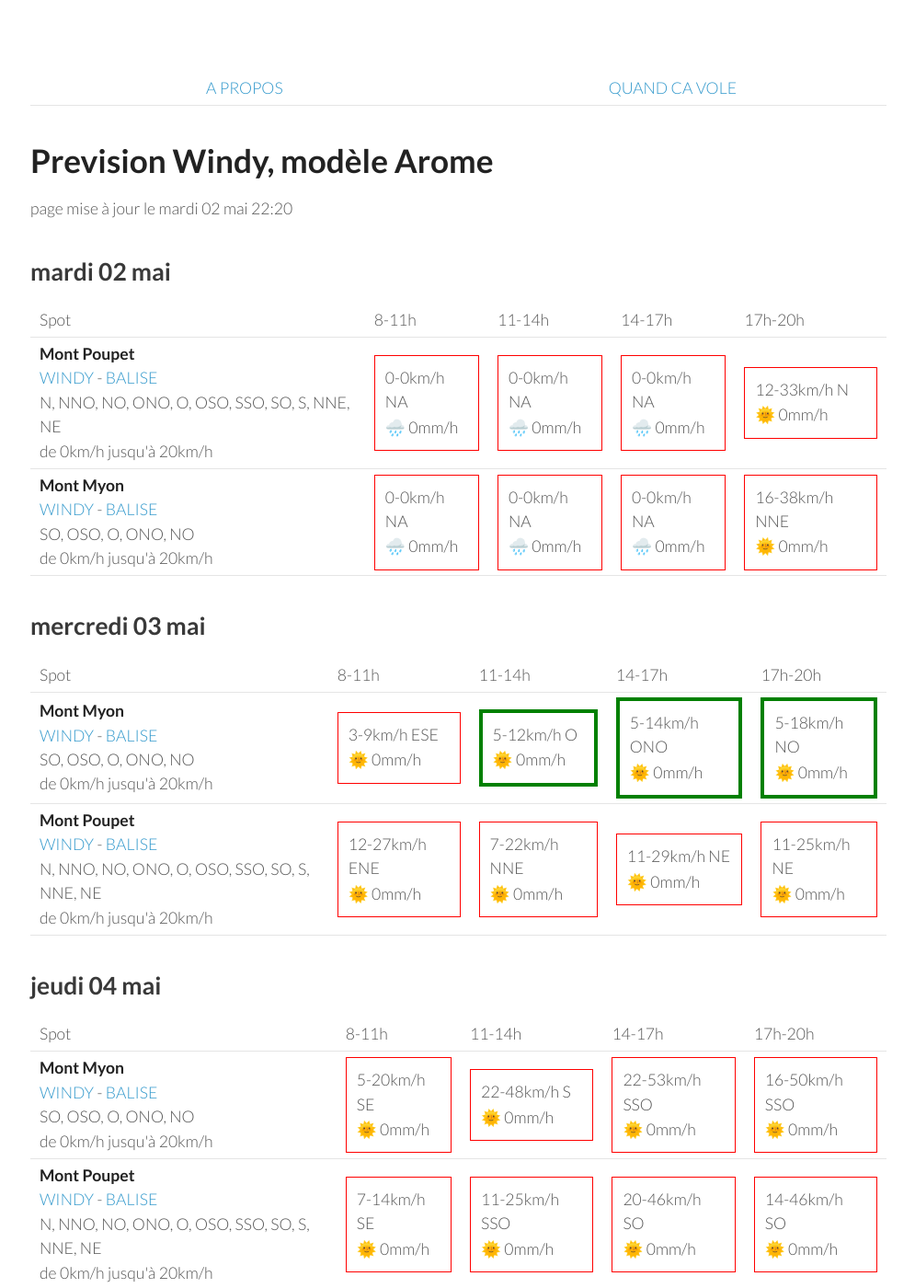
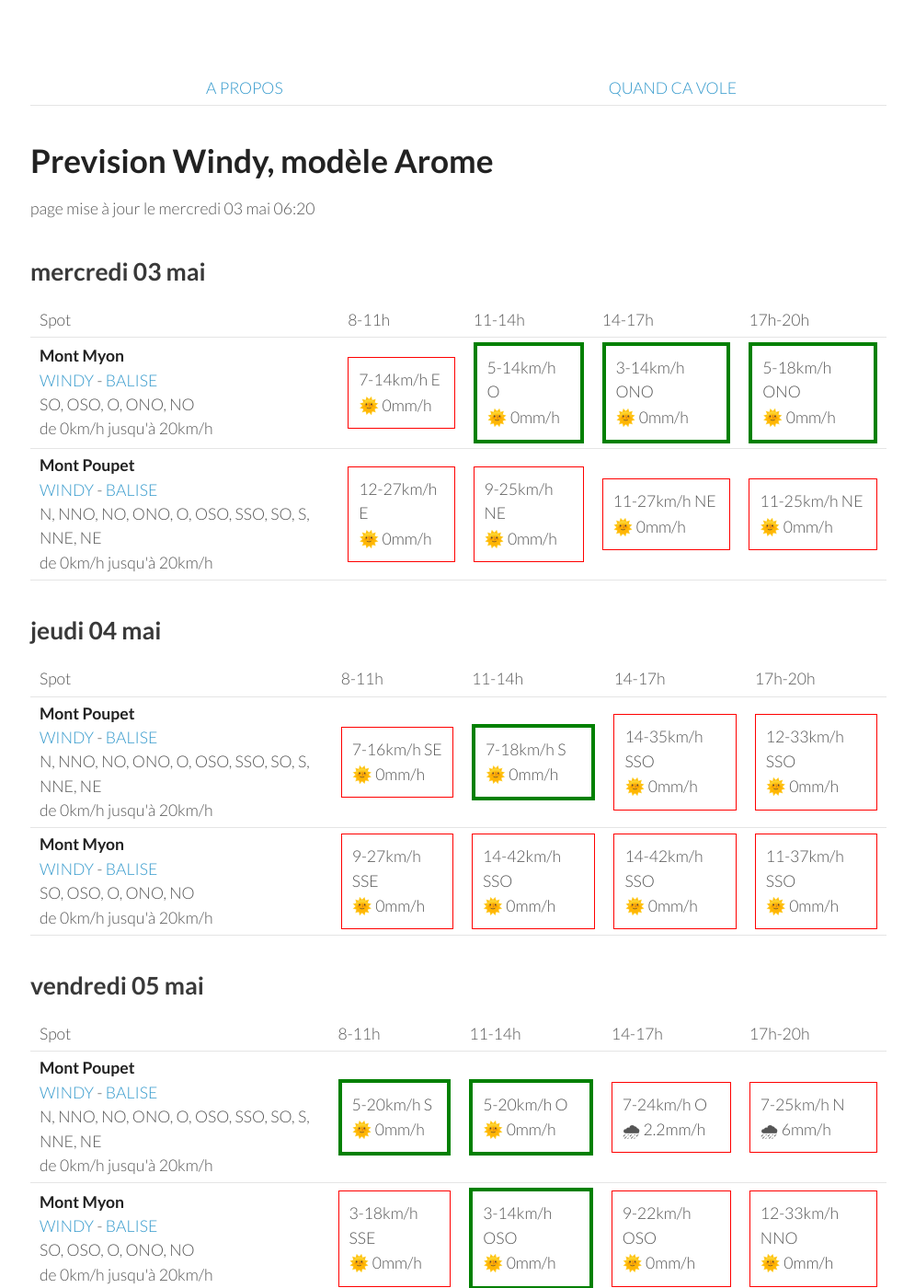
Before and after one commit to parapente-dans-le-nord/parapente-dans-le-nord.github.io, a Jekyll site: the page built from jura.markdown, in a window 1280 px wide and 1400 px high. Shown: the whole window at 92% size, without its empty margins (25-1020 px from the left). Built offline with Jekyll 4.4.1, drawn with Linux system fonts in a browser that asks for light colours; some of the changed text lies outside the part shown.

Commit message:
update index.markdown

```diff
--- a/jura.markdown
+++ b/jura.markdown
@@ -7,42 +7,8 @@ title:  "Tous les spots"
 {: .links}
 
 # Prevision Windy, modèle Arome
-page mise à jour le mardi 02 mai 22:20
+page mise à jour le mercredi 03 mai 06:20
 
-## mardi 02 mai
-
-{::nomarkdown}
-<table>
-  <tbody>
-    <tr>
-      <td>Spot</td>
-      <td>8-11h</td>
-      <td>11-14h</td>
-      <td>14-17h</td>
-      <td>17h-20h</td>
-    </tr>
-<tr>
-        <td><strong>Mont Poupet</strong><br><a href="https://windy.com/46.970/5.876?46.541,5.876,8">WINDY</a> - <span class=""><a href="http://www.balisemeteo.com/balise.php?idBalise=92">BALISE</a> </span><br> <span class="vent-favorable">N, NNO, NO, ONO, O, OSO, SSO, SO, S, NNE, NE</span><br><span class="force-vent">de 0km/h jusqu'à 20km/h</span> </td>
-
-            <td><div class="not-flyable"><p>0-0km/h NA</p><p>🌧️ 0mm/h</p></div></td>
-            <td><div class="not-flyable"><p>0-0km/h NA</p><p>🌧️ 0mm/h</p></div></td>
-            <td><div class="not-flyable"><p>0-0km/h NA</p><p>🌧️ 0mm/h</p></div></td>
-            <td><div class="not-flyable"><p>12-33km/h N</p><p>🌞 0mm/h</p></div></td>
-
-    </tr>
-<tr>
-        <td><strong>Mont Myon</strong><br><a href="https://windy.com/46.331/5.397?45.898,5.394,8,m:eWoagj8">WINDY</a> - <span class=""><a href="http://www.balisemeteo.com/balise.php?idBalise=70">BALISE</a> </span><br> <span class="vent-favorable">SO, OSO, O, ONO, NO</span><br><span class="force-vent">de 0km/h jusqu'à 20km/h</span> </td>
-
-            <td><div class="not-flyable"><p>0-0km/h NA</p><p>🌧️ 0mm/h</p></div></td>
-            <td><div class="not-flyable"><p>0-0km/h NA</p><p>🌧️ 0mm/h</p></div></td>
-            <td><div class="not-flyable"><p>0-0km/h NA</p><p>🌧️ 0mm/h</p></div></td>
-            <td><div class="not-flyable"><p>16-38km/h NNE</p><p>🌞 0mm/h</p></div></td>
-
-    </tr>
-
-</tbody>
-</table>
-{:/}
 ## mercredi 03 mai
 
 {::nomarkdown}
@@ -58,19 +24,19 @@ page mise à jour le mardi 02 mai 22:20
 <tr>
         <td><strong>Mont Myon</strong><br><a href="https://windy.com/46.331/5.397?45.898,5.394,8,m:eWoagj8">WINDY</a> - <span class=""><a href="http://www.balisemeteo.com/balise.php?idBalise=70">BALISE</a> </span><br> <span class="vent-favorable">SO, OSO, O, ONO, NO</span><br><span class="force-vent">de 0km/h jusqu'à 20km/h</span> </td>
 
-            <td><div class="not-flyable"><p>3-9km/h ESE</p><p>🌞 0mm/h</p></div></td>
-            <td><div class="flyable"><p>5-12km/h O</p><p>🌞 0mm/h</p></div></td>
-            <td><div class="flyable"><p>5-14km/h ONO</p><p>🌞 0mm/h</p></div></td>
-            <td><div class="flyable"><p>5-18km/h NO</p><p>🌞 0mm/h</p></div></td>
+            <td><div class="not-flyable"><p>7-14km/h E</p><p>🌞 0mm/h</p></div></td>
+            <td><div class="flyable"><p>5-14km/h O</p><p>🌞 0mm/h</p></div></td>
+            <td><div class="flyable"><p>3-14km/h ONO</p><p>🌞 0mm/h</p></div></td>
+            <td><div class="flyable"><p>5-18km/h ONO</p><p>🌞 0mm/h</p></div></td>
 
 
     </tr>
 <tr>
         <td><strong>Mont Poupet</strong><br><a href="https://windy.com/46.970/5.876?46.541,5.876,8">WINDY</a> - <span class=""><a href="http://www.balisemeteo.com/balise.php?idBalise=92">BALISE</a> </span><br> <span class="vent-favorable">N, NNO, NO, ONO, O, OSO, SSO, SO, S, NNE, NE</span><br><span class="force-vent">de 0km/h jusqu'à 20km/h</span> </td>
 
-            <td><div class="not-flyable"><p>12-27km/h ENE</p><p>🌞 0mm/h</p></div></td>
-            <td><div class="not-flyable"><p>7-22km/h NNE</p><p>🌞 0mm/h</p></div></td>
-            <td><div class="not-flyable"><p>11-29km/h NE</p><p>🌞 0mm/h</p></div></td>
+            <td><div class="not-flyable"><p>12-27km/h E</p><p>🌞 0mm/h</p></div></td>
+            <td><div class="not-flyable"><p>9-25km/h NE</p><p>🌞 0mm/h</p></div></td>
+            <td><div class="not-flyable"><p>11-27km/h NE</p><p>🌞 0mm/h</p></div></td>
             <td><div class="not-flyable"><p>11-25km/h NE</p><p>🌞 0mm/h</p></div></td>
 
 
@@ -92,22 +58,22 @@ page mise à jour le mardi 02 mai 22:20
       <td>17h-20h</td>
     </tr>
 <tr>
-        <td><strong>Mont Myon</strong><br><a href="https://windy.com/46.331/5.397?45.898,5.394,8,m:eWoagj8">WINDY</a> - <span class=""><a href="http://www.balisemeteo.com/balise.php?idBalise=70">BALISE</a> </span><br> <span class="vent-favorable">SO, OSO, O, ONO, NO</span><br><span class="force-vent">de 0km/h jusqu'à 20km/h</span> </td>
+        <td><strong>Mont Poupet</strong><br><a href="https://windy.com/46.970/5.876?46.541,5.876,8">WINDY</a> - <span class=""><a href="http://www.balisemeteo.com/balise.php?idBalise=92">BALISE</a> </span><br> <span class="vent-favorable">N, NNO, NO, ONO, O, OSO, SSO, SO, S, NNE, NE</span><br><span class="force-vent">de 0km/h jusqu'à 20km/h</span> </td>
 
-            <td><div class="not-flyable"><p>5-20km/h SE</p><p>🌞 0mm/h</p></div></td>
-            <td><div class="not-flyable"><p>22-48km/h S</p><p>🌞 0mm/h</p></div></td>
-            <td><div class="not-flyable"><p>22-53km/h SSO</p><p>🌞 0mm/h</p></div></td>
-            <td><div class="not-flyable"><p>16-50km/h SSO</p><p>🌞 0mm/h</p></div></td>
+            <td><div class="not-flyable"><p>7-16km/h SE</p><p>🌞 0mm/h</p></div></td>
+            <td><div class="flyable"><p>7-18km/h S</p><p>🌞 0mm/h</p></div></td>
+            <td><div class="not-flyable"><p>14-35km/h SSO</p><p>🌞 0mm/h</p></div></td>
+            <td><div class="not-flyable"><p>12-33km/h SSO</p><p>🌞 0mm/h</p></div></td>
 
 
     </tr>
 <tr>
-        <td><strong>Mont Poupet</strong><br><a href="https://windy.com/46.970/5.876?46.541,5.876,8">WINDY</a> - <span class=""><a href="http://www.balisemeteo.com/balise.php?idBalise=92">BALISE</a> </span><br> <span class="vent-favorable">N, NNO, NO, ONO, O, OSO, SSO, SO, S, NNE, NE</span><br><span class="force-vent">de 0km/h jusqu'à 20km/h</span> </td>
+        <td><strong>Mont Myon</strong><br><a href="https://windy.com/46.331/5.397?45.898,5.394,8,m:eWoagj8">WINDY</a> - <span class=""><a href="http://www.balisemeteo.com/balise.php?idBalise=70">BALISE</a> </span><br> <span class="vent-favorable">SO, OSO, O, ONO, NO</span><br><span class="force-vent">de 0km/h jusqu'à 20km/h</span> </td>
 
-            <td><div class="not-flyable"><p>7-14km/h SE</p><p>🌞 0mm/h</p></div></td>
-            <td><div class="not-flyable"><p>11-25km/h SSO</p><p>🌞 0mm/h</p></div></td>
-            <td><div class="not-flyable"><p>20-46km/h SO</p><p>🌞 0mm/h</p></div></td>
-            <td><div class="not-flyable"><p>14-46km/h SO</p><p>🌞 0mm/h</p></div></td>
+            <td><div class="not-flyable"><p>9-27km/h SSE</p><p>🌞 0mm/h</p></div></td>
+            <td><div class="not-flyable"><p>14-42km/h SSO</p><p>🌞 0mm/h</p></div></td>
+            <td><div class="not-flyable"><p>14-42km/h SSO</p><p>🌞 0mm/h</p></div></td>
+            <td><div class="not-flyable"><p>11-37km/h SSO</p><p>🌞 0mm/h</p></div></td>
 
 
     </tr>
@@ -130,20 +96,20 @@ page mise à jour le mardi 02 mai 22:20
 <tr>
         <td><strong>Mont Poupet</strong><br><a href="https://windy.com/46.970/5.876?46.541,5.876,8">WINDY</a> - <span class=""><a href="http://www.balisemeteo.com/balise.php?idBalise=92">BALISE</a> </span><br> <span class="vent-favorable">N, NNO, NO, ONO, O, OSO, SSO, SO, S, NNE, NE</span><br><span class="force-vent">de 0km/h jusqu'à 20km/h</span> </td>
 
-            <td><div class="flyable"><p>7-18km/h S</p><p>🌞 0mm/h</p></div></td>
-            <td><div class="flyable"><p>5-18km/h OSO</p><p>🌞 0mm/h</p></div></td>
-            <td><div class="not-flyable"><p>5-24km/h ONO</p><p>🌧 0.7mm/h</p></div></td>
-            <td><div class="not-flyable"><p>5-25km/h NNE</p><p>🌧 6mm/h</p></div></td>
+            <td><div class="flyable"><p>5-20km/h S</p><p>🌞 0mm/h</p></div></td>
+            <td><div class="flyable"><p>5-20km/h O</p><p>🌞 0mm/h</p></div></td>
+            <td><div class="not-flyable"><p>7-24km/h O</p><p>🌧 2.2mm/h</p></div></td>
+            <td><div class="not-flyable"><p>7-25km/h N</p><p>🌧 6mm/h</p></div></td>
 
 
     </tr>
 <tr>
         <td><strong>Mont Myon</strong><br><a href="https://windy.com/46.331/5.397?45.898,5.394,8,m:eWoagj8">WINDY</a> - <span class=""><a href="http://www.balisemeteo.com/balise.php?idBalise=70">BALISE</a> </span><br> <span class="vent-favorable">SO, OSO, O, ONO, NO</span><br><span class="force-vent">de 0km/h jusqu'à 20km/h</span> </td>
 
-            <td><div class="not-flyable"><p>5-14km/h SE</p><p>🌞 0mm/h</p></div></td>
-            <td><div class="flyable"><p>3-14km/h O</p><p>🌞 0mm/h</p></div></td>
-            <td><div class="not-flyable"><p>7-24km/h ONO</p><p>🌞 0mm/h</p></div></td>
-            <td><div class="not-flyable"><p>7-27km/h N</p><p>🌧 1.6mm/h</p></div></td>
+            <td><div class="not-flyable"><p>3-18km/h SSE</p><p>🌞 0mm/h</p></div></td>
+            <td><div class="flyable"><p>3-14km/h OSO</p><p>🌞 0mm/h</p></div></td>
+            <td><div class="not-flyable"><p>9-22km/h OSO</p><p>🌞 0mm/h</p></div></td>
+            <td><div class="not-flyable"><p>12-33km/h NNO</p><p>🌞 0mm/h</p></div></td>
 
 
     </tr>
@@ -166,8 +132,8 @@ page mise à jour le mardi 02 mai 22:20
 <tr>
         <td><strong>Mont Myon</strong><br><a href="https://windy.com/46.331/5.397?45.898,5.394,8,m:eWoagj8">WINDY</a> - <span class=""><a href="http://www.balisemeteo.com/balise.php?idBalise=70">BALISE</a> </span><br> <span class="vent-favorable">SO, OSO, O, ONO, NO</span><br><span class="force-vent">de 0km/h jusqu'à 20km/h</span> </td>
 
-            <td><div class="not-flyable"><p>3-11km/h S</p><p>🌞 0mm/h</p></div></td>
-            <td><div class="flyable"><p>5-18km/h OSO</p><p>🌞 0mm/h</p></div></td>
+            <td><div class="not-flyable"><p>3-11km/h SSE</p><p>🌞 0mm/h</p></div></td>
+            <td><div class="flyable"><p>5-16km/h SO</p><p>🌞 0mm/h</p></div></td>
             <td><div class="flyable"><p>7-20km/h SO</p><p>🌞 0mm/h</p></div></td>
             <td><div class="flyable"><p>5-20km/h SO</p><p>🌞 0mm/h</p></div></td>
 
@@ -176,8 +142,8 @@ page mise à jour le mardi 02 mai 22:20
 <tr>
         <td><strong>Mont Poupet</strong><br><a href="https://windy.com/46.970/5.876?46.541,5.876,8">WINDY</a> - <span class=""><a href="http://www.balisemeteo.com/balise.php?idBalise=92">BALISE</a> </span><br> <span class="vent-favorable">N, NNO, NO, ONO, O, OSO, SSO, SO, S, NNE, NE</span><br><span class="force-vent">de 0km/h jusqu'à 20km/h</span> </td>
 
-            <td><div class="not-flyable"><p>7-14km/h SE</p><p>🌞 0mm/h</p></div></td>
-            <td><div class="flyable"><p>5-18km/h OSO</p><p>🌞 0mm/h</p></div></td>
+            <td><div class="not-flyable"><p>5-12km/h SE</p><p>🌞 0mm/h</p></div></td>
+            <td><div class="flyable"><p>3-16km/h OSO</p><p>🌞 0mm/h</p></div></td>
             <td><div class="not-flyable"><p>7-24km/h OSO</p><p>🌞 0mm/h</p></div></td>
             <td><div class="not-flyable"><p>5-25km/h O</p><p>🌞 0mm/h</p></div></td>
 
```
